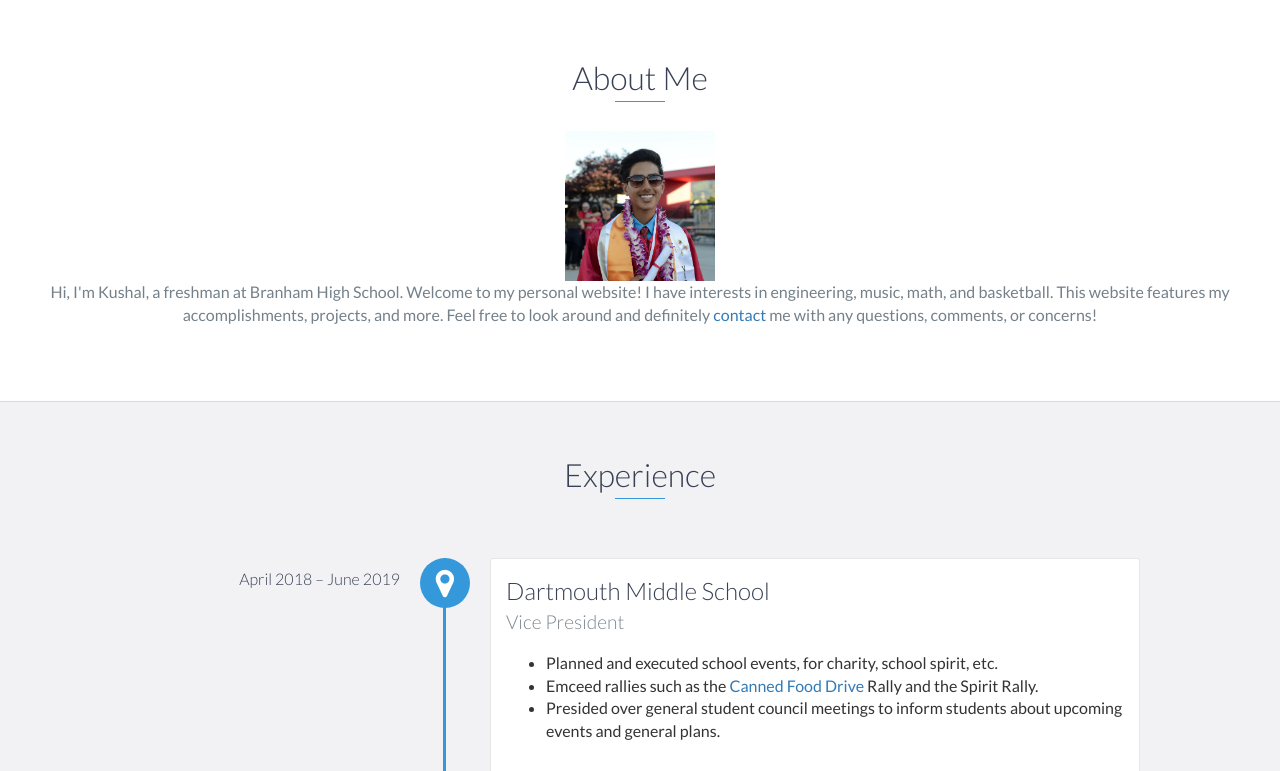
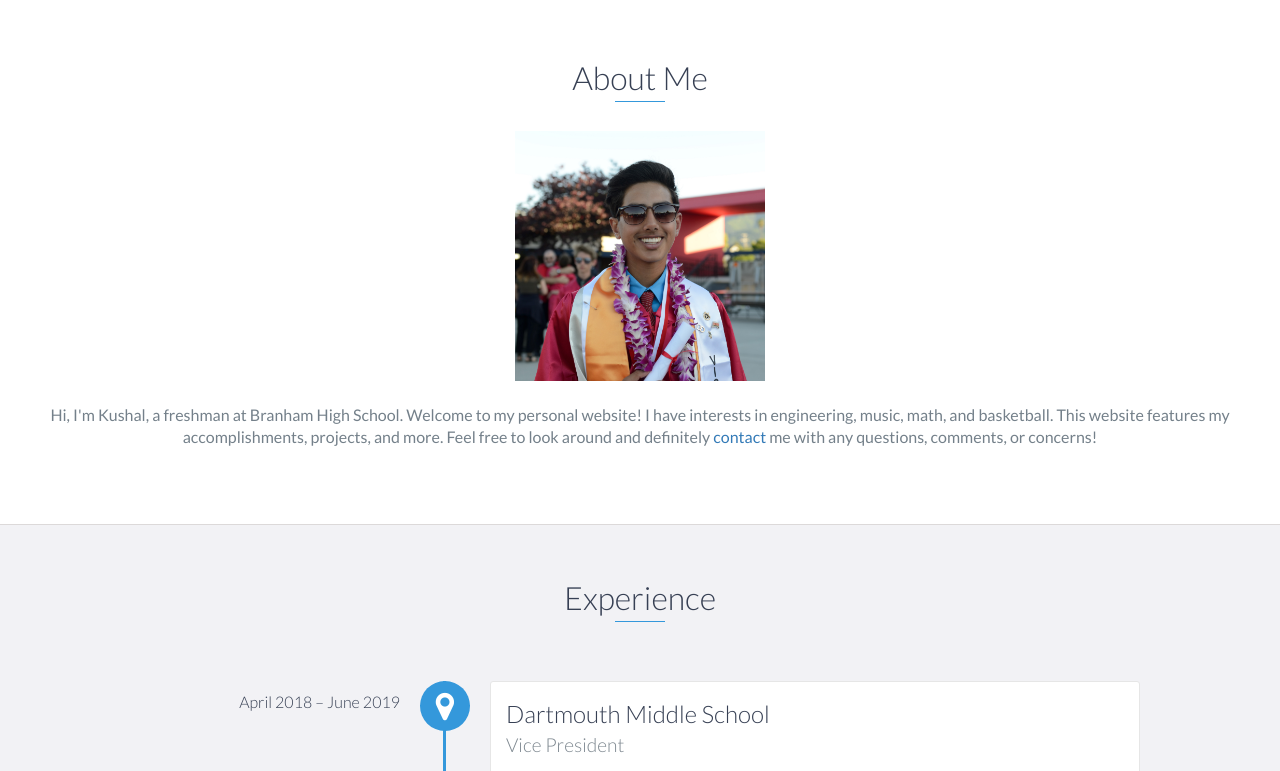
Before and after one commit to kushaldutta/kushaldutta.github.io, a website: page index.html in a window 1280 px wide. Shown: the part 820-1591 px from the top of the page. Drawn offline with nearby package versions, Linux system fonts and the light colour scheme.

Commit message:
resized about image

```diff
--- a/index.html
+++ b/index.html
@@ -70,9 +70,9 @@
         <h2 class="heading">About Me</h2>
 		<br/>
 		<p>
-			<img src="images/prof.JPG" alt="Profile Pic" style="width:150px;height150px;">
+			<img src="images/prof.JPG" alt="Profile Pic" style="width:250px;height250px;">
 		</p>
-		</center>
+		<br/>
         <p>
             Hi, I'm Kushal, a freshman at Branham High School. Welcome to my personal website!
 			I have interests in engineering, music, math, and basketball.
```
